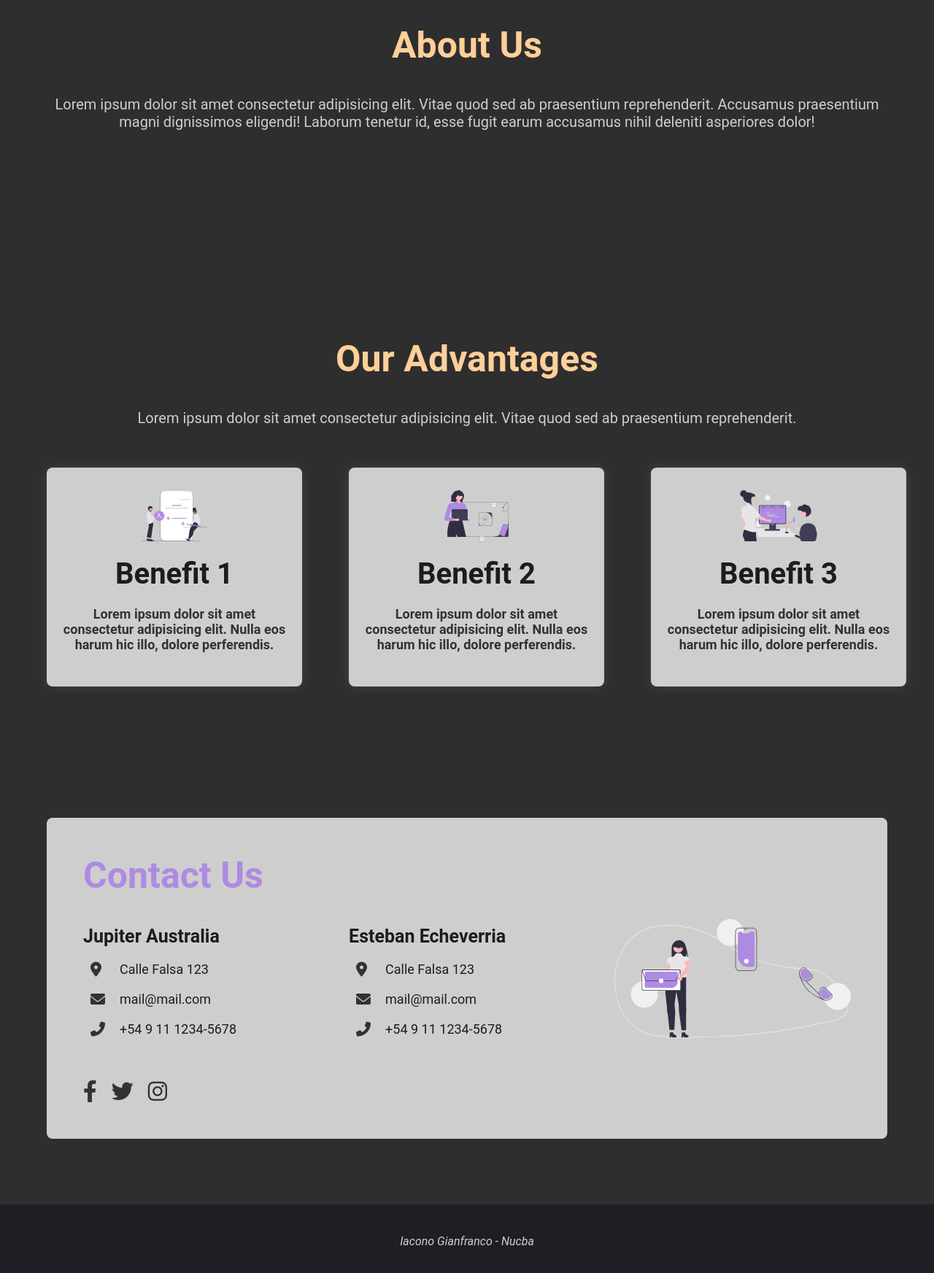
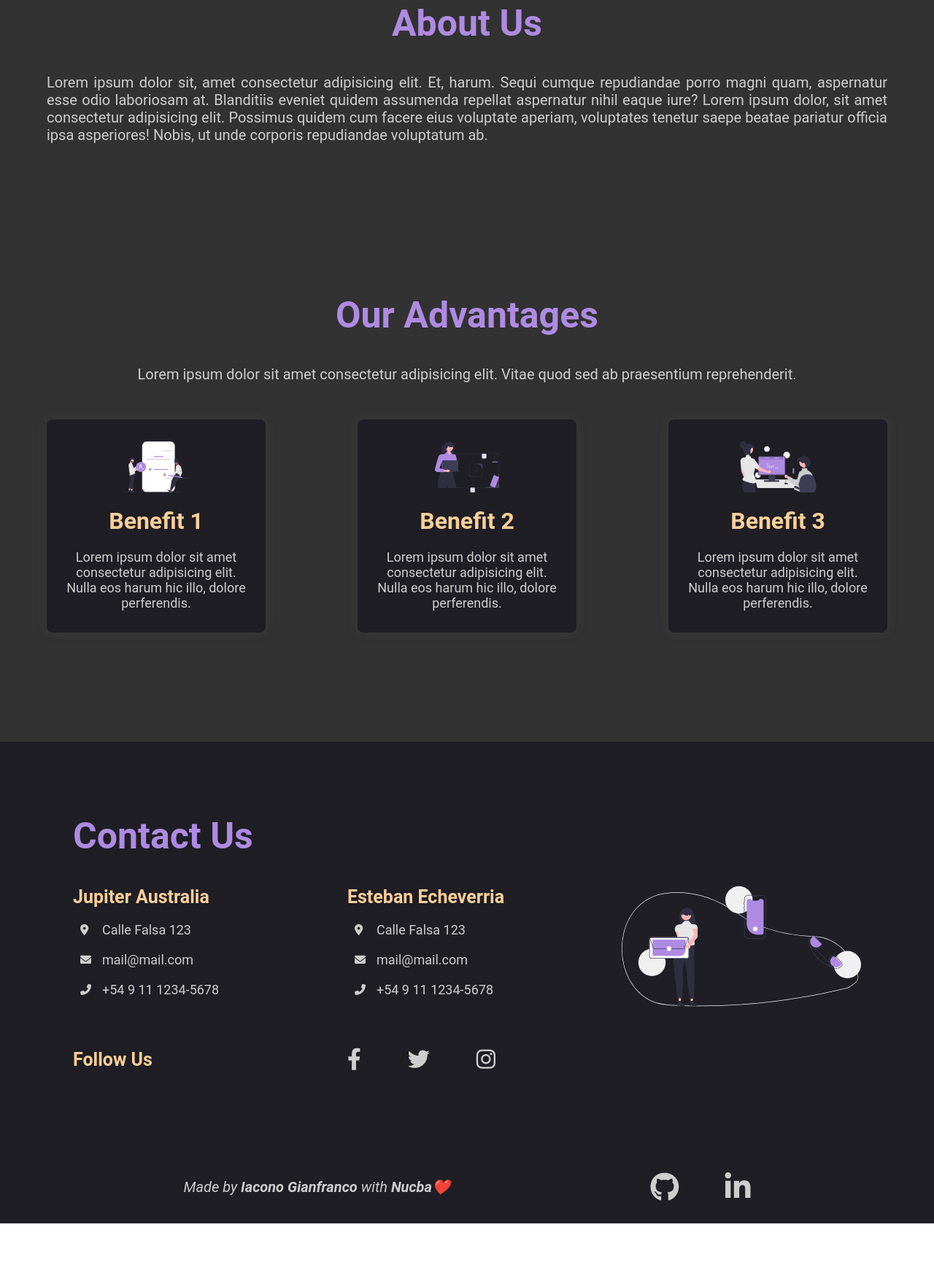
Before and after one commit to IaconoG/landing-page-nucba, a plain HTML site: page index.html in a window 1280 px wide. Shown: the part 777-2522 px from the top of the page at 73% size. After the commit the page ends 2454 px from the top, so only its background shows below. Drawn offline with Linux system fonts and the light colour scheme.

Commit message:
fin: media querys, contact section

```diff
--- a/index.html
+++ b/index.html
@@ -21,7 +21,7 @@
           <a href="#">Inicio</a>
           <a href="#about-us">About Us</a>
           <a href="#our-advantages">Advantages</a>
-          <a href="#contact">Contacto</a>
+          <a href="#contact-section">Contacto</a>
         </div>
       </nav>
     </header>
@@ -48,10 +48,13 @@
       <section id="about-us">
         <h3>About Us</h3>
         <p>
-          Lorem ipsum dolor sit amet consectetur adipisicing elit. Vitae quod
-          sed ab praesentium reprehenderit. Accusamus praesentium magni
-          dignissimos eligendi! Laborum tenetur id, esse fugit earum accusamus
-          nihil deleniti asperiores dolor!
+          Lorem ipsum dolor sit, amet consectetur adipisicing elit. Et, harum.
+          Sequi cumque repudiandae porro magni quam, aspernatur esse odio
+          laboriosam at. Blanditiis eveniet quidem assumenda repellat aspernatur
+          nihil eaque iure? Lorem ipsum dolor, sit amet consectetur adipisicing
+          elit. Possimus quidem cum facere eius voluptate aperiam, voluptates
+          tenetur saepe beatae pariatur officia ipsa asperiores! Nobis, ut unde
+          corporis repudiandae voluptatum ab.
         </p>
       </section>
       <!-- Advantages -->
@@ -122,9 +125,12 @@
             </div>
           </div>
           <div class="social-media-container">
-            <i class="fab fa-facebook-f"></i>
-            <i class="fab fa-twitter"></i>
-            <i class="fab fa-instagram"></i>
+            <h5>Follow Us</h5>
+            <div>
+              <i class="fab fa-facebook-f"></i>
+              <i class="fab fa-twitter"></i>
+              <i class="fab fa-instagram"></i>
+            </div>
           </div>
         </div>
         <div class="contact-img">
@@ -137,7 +143,18 @@
     </main>
     <footer>
       <div>
-        <p>Iacono Gianfranco - Nucba</p>
+        <p>Made by <span>Iacono Gianfranco</span> with <span>Nucba</span>❤️</p>
+      </div>
+      <div class="my-links">
+        <a href="https://github.com/IaconoG" target="_blank">
+          <i class="fab fa-github"></i>
+        </a>
+        <a
+          href="https://www.linkedin.com/in/iaconogianfranco/ "
+          target="_blank"
+        >
+          <i class="fab fa-linkedin-in"></i>
+        </a>
       </div>
     </footer>
   </body>
--- a/styles/styles.css
+++ b/styles/styles.css
@@ -1,13 +1,10 @@
-/* FIXME: Las cards creo q querdarian mejor con un negro mas fuerte q el fondo en ve de "blanco". Asi mismo las letras blancas */
-/* FIXME: Cambiar los iconos e contact porque no me gustan */
-/* FIXME: Contact section, armar para celular */
-/* FIXME: Al reducir la el tamano de la pantalla se debe reducir el font size de las letras*/
+/* TODO: El menu debe estar para movil @425px*/
 
 :root {
   --clr-primary: #2e2e2e;
   --clr-secondary: #1e1e24;
-  --clr-details: #ffcf99;
-  --clr-details-2: #af8ae2;
+  --clr-details: #af8ae2;
+  --clr-details-2: #ffcf99;
   --clr-white: #cecece;
   --clr-grey: #323232;
   --clr-black: #1c1c1c;
@@ -15,6 +12,7 @@
 
 html {
   font-size: 10px;
+  scroll-behavior: smooth; /* Habilita el desplazameinto suave */
 }
 * {
   margin: 0;
@@ -32,12 +30,11 @@ body {
 }
 nav {
   width: 100%;
-  min-width: 480px;
   height: 10vh;
   background-color: var(--clr-secondary);
   display: flex;
   justify-content: space-between;
-  padding-inline: 2rem;
+  padding-inline: 5rem;
 }
 nav > * {
   width: fit-content;
@@ -61,8 +58,8 @@ p {
   color: var(--clr-white);
 }
 i {
-  color: var(--clr-grey);
-  font-size: 2rem;
+  color: var(--clr-white);
+  font-size: 1.5rem;
 }
 h2,
 h3 {
@@ -80,10 +77,10 @@ h3 {
 }
 h4,
 h5 {
-  color: var(--clr-black);
+  color: var(--clr-details-2);
 }
 h4 {
-  font-size: 4rem;
+  font-size: 3.2rem;
 }
 h5 {
   font-size: 2.5rem;
@@ -95,7 +92,6 @@ h5 {
   min-width: 10vh;
   height: 100%;
   display: flex;
-  justify-content: center;
   align-items: center;
 }
 .contenedor-logo > .logo {
@@ -125,17 +121,16 @@ h5 {
 
 /* MAIN */
 main {
-  min-width: 480px;
+  min-width: 300px;
   width: 100%;
-  background-color: var(--clr-primary);
+  background-color: var(--clr-grey);
   flex-grow: 1;
   display: flex;
   align-items: center;
   flex-direction: column;
 }
 main > * {
-  margin: 9rem 5rem;
-  min-width: 480px;
+  margin: 15rem 5rem 0 5rem;
   width: 90vw;
   max-width: 1200px;
   height: 100%;
@@ -143,7 +138,6 @@ main > * {
   display: flex;
 }
 
-/* por ahora, para q las demas secciones esten centradas */
 main > *:not(:first-child) {
   flex-direction: column;
   text-align: center;
@@ -153,7 +147,6 @@ main > *:not(:first-child) {
   min-height: 400px;
   padding: 1rem;
   gap: 5vw;
-  margin-top: 15rem;
 }
 .hero-info {
   min-height: 100%;
@@ -166,6 +159,7 @@ main > *:not(:first-child) {
 }
 .hero-info > p span {
   color: var(--clr-details-2);
+  font-weight: bold;
 }
 /* buttons on hero */
 .hero-info > button {
@@ -182,7 +176,7 @@ main > *:not(:first-child) {
 button.white {
   background-color: var(--clr-white);
   color: var(--clr-black);
-  margin-right: 3rem;
+  margin-right: 1vw;
 }
 button.black {
   background-color: transparent;
@@ -212,33 +206,36 @@ button:active {
 }
 
 /* ABOUT */
-#our-advantages > p {
-  height: 30px;
+#about-us p {
+  text-align: justify;
 }
+
 /* OUR ADVANTAGES */
 .cards-container {
   width: 100%;
   display: flex;
-  gap: 5rem 5vw;
+  justify-content: space-between;
+  align-items: center;
+  gap: 5rem 0;
   margin-top: 5rem;
 }
 .card {
-  min-width: 350px;
-  min-height: 300px;
-  background-color: var(--clr-white);
+  min-width: 300px;
+  max-width: 300px;
+  min-height: 250px;
+  background-color: var(--clr-secondary);
   padding: 3rem 2rem;
-  margin: auto;
   border-radius: 8px;
   display: flex;
   flex-direction: column;
-  justify-content: space-around;
   gap: 2rem;
-  box-shadow: 0 0 15px 0px rgba(255, 255, 255, 0.1);
+  box-shadow: 0 0 15px 0px rgba(100, 100, 100, 0.2);
 }
 .card > p {
+  display: flex;
+  align-items: center;
   font-size: 1.8rem;
-  color: var(--clr-grey);
-  font-weight: bold;
+  color: var(--clr-white);
   min-height: 80px;
 }
 .card > img {
@@ -248,18 +245,19 @@ button:active {
 
 /* CONTACT */
 #contact-section {
-  padding: 5rem;
+  margin-inline: 0;
+  min-width: 100%;
+  padding: 10rem;
   text-align: left;
   flex-direction: row;
-  background-color: var(--clr-white);
-  border-radius: 8px;
+  background-color: var(--clr-secondary);
 }
 #contact-section p {
   font-size: 1.8rem;
-  color: var(--clr-black);
+  color: var(--clr-white);
 }
 .contact-img {
-  width: 350px;
+  width: 425px;
 }
 .contact-img > img {
   width: 100%;
@@ -273,23 +271,18 @@ button:active {
   justify-content: flex-start;
   gap: 4rem 0;
 }
-.contacts-container h3 {
-  color: var(--clr-details-2);
-}
 .contacts-container > * {
   width: 50%;
 }
 .contacts-container > *:first-child,
 .contacts-container > *:last-child {
   margin-bottom: 0;
-  height: fit-content;
   flex-basis: 100%;
 }
 .contact h5 {
   margin-bottom: 2rem;
 }
 .contact > div {
-  /* border: 1px solid red; */
   display: flex;
   align-items: center;
   padding-left: 1rem;
@@ -297,34 +290,79 @@ button:active {
   margin-bottom: 2rem;
 }
 .contact > div > i {
-  width: 30px;
+  width: 20px;
 }
 .social-media-container {
+  height: 50px;
   display: flex;
-  gap: 2rem;
+  align-items: center;
+}
+.social-media-container > * {
+  width: 50%;
+}
+.social-media-container > div {
+  display: flex;
+  align-items: center;
+  gap: 5vw;
 }
 .social-media-container i {
   font-size: 3rem;
   cursor: pointer;
 }
+.social-media-container i:hover {
+  color: var(--clr-details-2);
+}
 
 /* footer */
+footer {
+  padding-inline: 5rem;
+  justify-content: space-evenly;
+  gap: 1rem;
+}
+footer span {
+  font-weight: bold;
+}
 footer p {
-  font-size: 1.6rem;
+  font-size: 2rem;
   font-style: italic;
 }
+footer i {
+  font-size: 4rem;
+}
+footer i:hover {
+  color: var(--clr-details);
+}
+footer .my-links {
+  width: 200px;
+  display: flex;
+  justify-content: flex-end;
+  align-items: center;
+}
+.my-links > a:first-child {
+  margin: auto;
+}
 
-@media screen and (max-width: 1024px) {
-  /* Laptop */
-  main > * {
+/* Laptop L*/
+@media screen and (max-width: 1440px) {
+  main > {
+    width: 85vw;
   }
 }
-@media screen and (max-width: 1150px) {
+
+/* Laptop */
+@media screen and (max-width: 1024px) {
+  html {
+    font-size: 9px;
+  }
+  main > *:not(:first-child) {
+    width: 75vw;
+  }
   .cards-container {
     flex-direction: column;
   }
-  .cards-container > * {
-    max-width: 50vw;
+  .card {
+    max-width: 10vw;
+    padding: 3rem 5rem;
   }
 }
 @media screen and (max-width: 900px) {
@@ -333,22 +371,27 @@ footer p {
     display: none;
   }
   .hero {
+    padding: 0;
+    width: 75vw;
     text-align: center;
   }
   .contact-img,
   .contact-img > img {
     display: none;
   }
-  /*  DELETE: */
-  /* .contenedor-enlaces {
+}
+
+/* Tablet */
+@media screen and (max-width: 768px) {
+  main > * {
+    margin: 10rem 0 0 0;
+  }
+}
+
+@media screen and (max-width: 680px) {
+  .contenedor-enlaces {
+    /* FIXME: Se debe realizar el menu hamburguesa */
     display: none;
-  } */
-}
-@media screen and (max-width: 640px) {
-  #contact-section {
-    min-width: 350px;
-    width: 350px;
-    padding: 3rem 2rem;
   }
   .contacts-container {
     text-align: center;
@@ -361,3 +404,39 @@ footer p {
     width: 100%;
   }
 }
+@media screen and (max-width: 570px) {
+  .hero p {
+    margin: 0;
+  }
+  .hero button.white {
+    margin: 2rem;
+  }
+}
+
+@media screen and (max-width: 425px) {
+  /* Mobile */
+  html {
+    font-size: 8px;
+  }
+  body {
+    min-width: 100vw;
+  }
+
+  .hero-info > p {
+    margin: 0;
+  }
+  button.white {
+    margin: 0 0 2rem 0;
+  }
+}
+
+@media screen and (max-width: 375px) {
+  /* Mobile */
+  main > *:not(:first-child),
+  .hero {
+    width: 85vw;
+  }
+  #contact-section {
+    width: 300px;
+  }
+}
```
